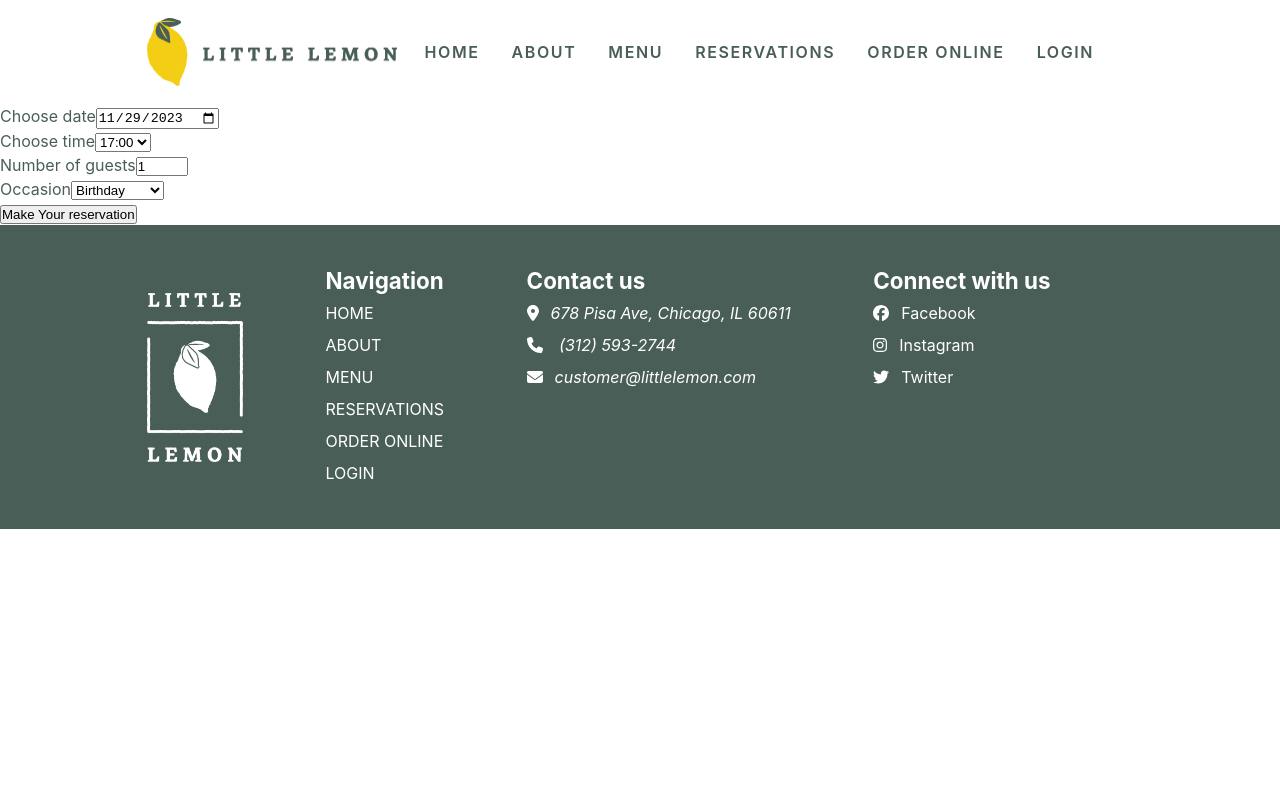
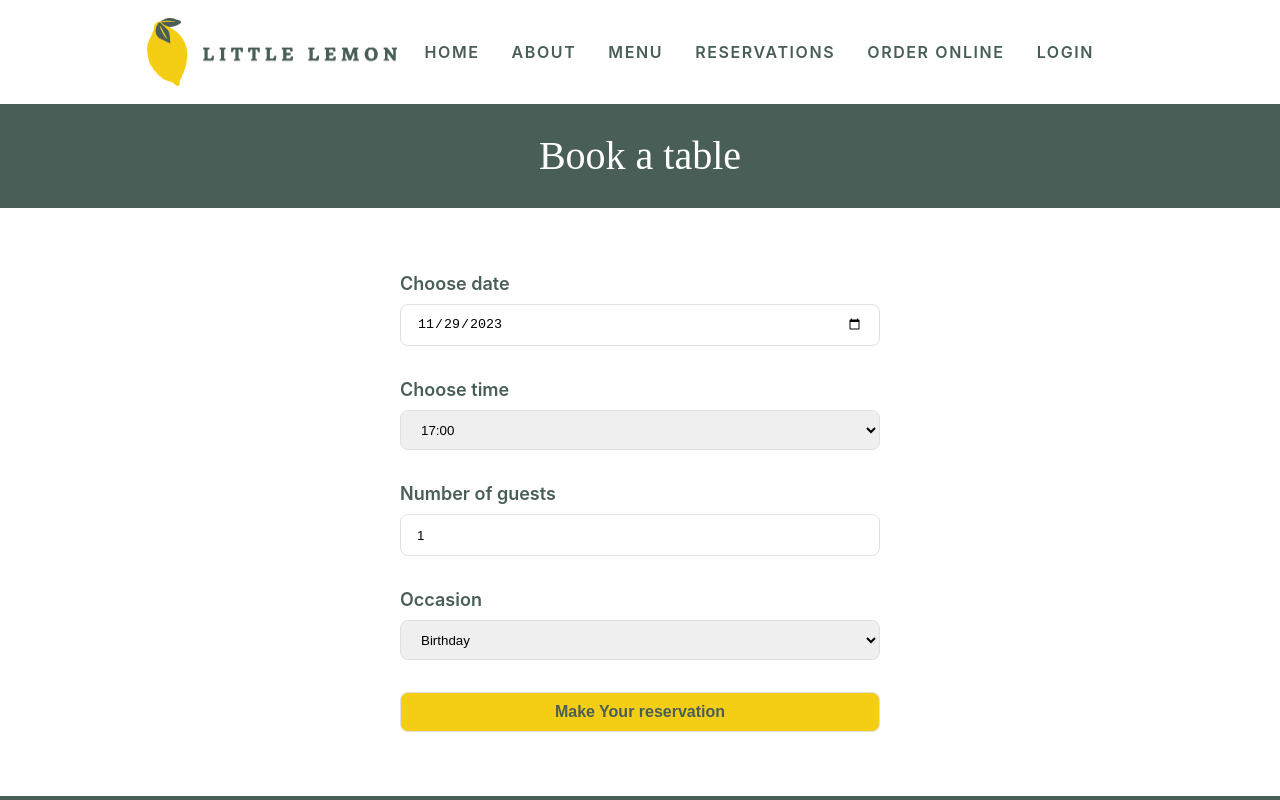
Before and after one commit to MohamadHajHassan/little-lemon-restaurant-frontend, a React (Create React App) app: page /reservations in a window 1280 px wide. Shown: the top 800 px of the page. Built offline with nearby package versions, Linux system fonts and the light colour scheme.

Commit message:
style BookingForm component

```diff
--- a/src/components/BookingForm.jsx
+++ b/src/components/BookingForm.jsx
@@ -1,4 +1,5 @@
 import React, { useState } from "react";
+import "./styles/bookingForm.css";
 
 const BookingForm = () => {
     const occasions = ["Birthday", "Anniversary"];
@@ -37,7 +38,9 @@ const BookingForm = () => {
     };
 
     return (
-        <form onSubmit={handleFormSubmit}>
+        <form onSubmit={handleFormSubmit} className="reservations">
+            <h2>Book a table</h2>
+            <div className="form-items">
                 <div>
                     <label htmlFor="res-date">Choose date</label>
                     <input
@@ -49,7 +52,10 @@ const BookingForm = () => {
                 </div>
                 <div>
                     <label htmlFor="res-time">Choose time</label>
-                <select id="res-time" value={time} onChange={handleTimeChange}>
+                    <select
+                        id="res-time"
+                        value={time}
+                        onChange={handleTimeChange}>
                         {availableTimes.map(time => (
                             <option key={time.value} value={time.value}>
                                 {time.label}
@@ -83,7 +89,12 @@ const BookingForm = () => {
                     </select>
                 </div>
                 <div>
-                <input type="submit" value="Make Your reservation" />
+                    <input
+                        type="submit"
+                        value="Make Your reservation"
+                        className="button-primary btn"
+                    />
+                </div>
             </div>
         </form>
     );
--- /dev/null
+++ b/src/components/styles/bookingForm.css
@@ -0,0 +1,45 @@
+.reservations {
+    align-items: center;
+}
+
+.reservations h2 {
+    background-color: #495e57;
+    color: #ffffff;
+    text-align: center;
+    padding: 2rem;
+}
+.form-items {
+    margin: 1rem auto;
+    max-width: 30rem;
+    padding: 3rem 2rem;
+    display: flex;
+    flex-direction: column;
+    gap: 2rem;
+}
+
+.form-items div {
+    display: flex;
+    flex-direction: column;
+    gap: 0.5rem;
+}
+
+.form-items label {
+    font-size: 1.125rem;
+    font-weight: 600;
+    line-height: 1.5rem;
+    cursor: pointer;
+}
+
+.form-items input,
+.form-items select {
+    height: 2.5rem;
+    padding-inline: 1rem;
+    border: 0.1rem solid #e0e0e0;
+    border-radius: 0.5rem;
+    cursor: pointer;
+}
+
+.btn {
+    font-size: 1rem;
+    font-weight: 600;
+}
```
Lines whose indentation alone changed are shown as unchanged.
